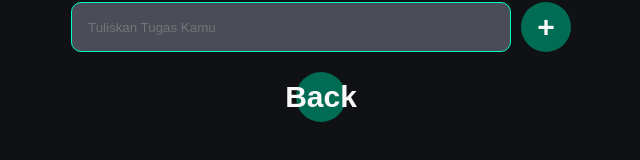
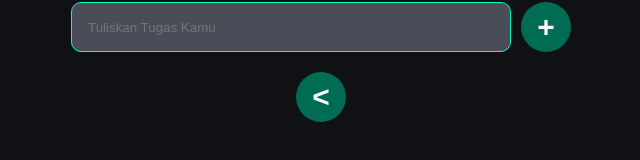
Before and after one commit to Aldo-Aja/ModulKelas10, a plain HTML site: page Desember.html in a window 1280 px wide. Shown: the part 342-502 px from the top of the page, without its empty margins (319-959 px from the left). Drawn offline with Linux system fonts and the light colour scheme.

Commit message:
Update Desember.html

```diff
--- a/Desember.html
+++ b/Desember.html
@@ -28,7 +28,7 @@
 
         <ul class="task-list"></ul>
 
-        <button onclick="window.location.href='index.html'">Back</button>
+        <button onclick="window.location.href='index.html'"><</button>
     </div>
     <script src="js/script.js"></script>
 </body>
```
